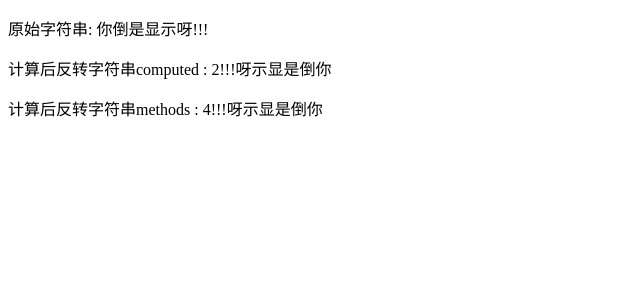
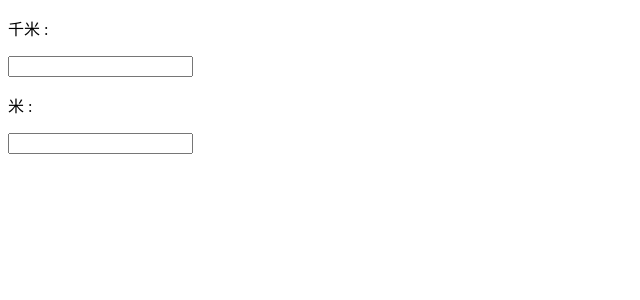
Before and after one commit to aci456852/Vue, a Vue app in the folder learnVue/: page /#/ in a window 1280 px wide. Shown: the top 300 px of the page, without its empty margins (0-640 px from the left). Built offline with nearby package versions, Linux system fonts and the light colour scheme.

Commit message:
watch有bug

```diff
--- /dev/null
+++ b/learnVue/src/components/learnmore/watch.vue
@@ -0,0 +1,35 @@
+<template>
+	<div id="computed_props">
+	    <p>千米 :</p>
+	    <input v-model = "kilometers">
+	    <p>米 :</p>
+	    <input v-model = "meters">
+		<p id="info"></p>
+	</div>
+</template>
+
+<script type = "text/javascript">
+import Vue from 'vue'
+var vm = new Vue({
+    el: '#computed_props',
+    data: {
+        kilometers : 0,
+        meters:0
+    },
+    watch:{
+        kilometers:function(val) {
+            this.kilometers = val;
+            this.meters = val * 1000;
+        },
+        meters : function (val) {
+            this.kilometers = val/ 1000;
+            this.meters = val;
+        }
+    }
+    });
+    // $watch 是一个实例方法
+    vm.$watch('kilometers', function (newValue, oldValue) {
+    // 这个回调将在 vm.kilometers 改变后调用
+    document.getElementById ("info").innerHTML = "修改前值为: " + oldValue + "，修改后值为: " + newValue;
+})
+</script>
--- a/learnVue/src/router/index.js
+++ b/learnVue/src/router/index.js
@@ -1,6 +1,6 @@
 import Vue from 'vue'
 import Router from 'vue-router'
-import computer from '@/components/learnmore/computer'
+import watch from '@/components/learnmore/watch'
 
 
 Vue.use(Router)
@@ -9,8 +9,8 @@ export default new Router({
   routes: [
     {
       path: '/',
-      name: 'computer',
-      component: computer
+      name: 'watch',
+      component: watch
     }
   ]
 })
```
